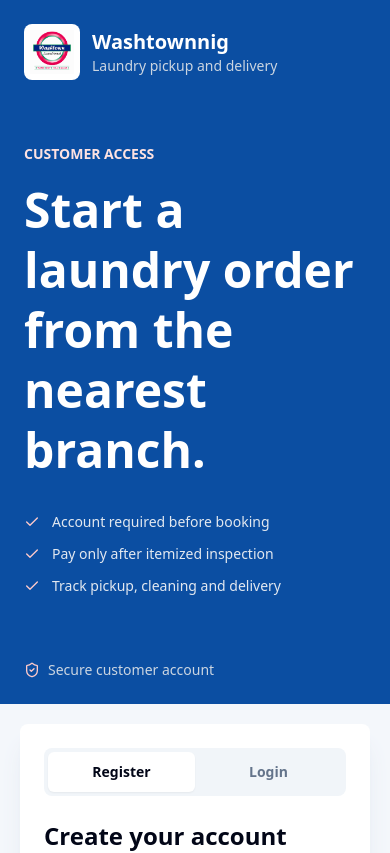
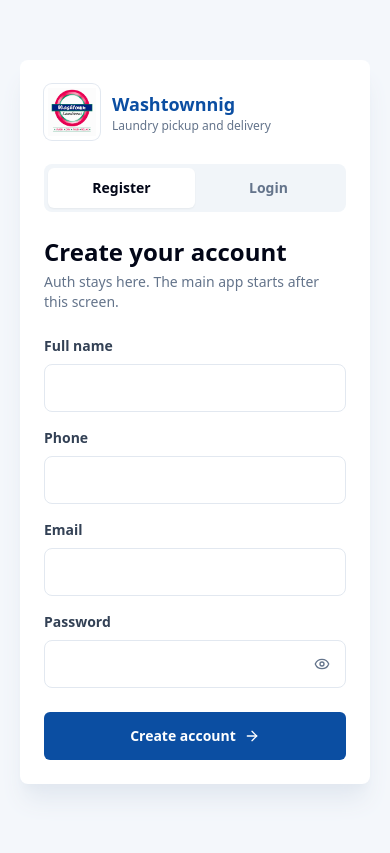
Before and after one commit to Washtown-Laundromart/customer_app, a Next.js app: page /auth in a window 390 px wide. Shown: the top 853 px of the page. Built offline with nearby package versions, Linux system fonts and the light colour scheme.

Commit message:
Add video auth background

```diff
--- a/app/auth/page.tsx
+++ b/app/auth/page.tsx
@@ -103,8 +103,12 @@
 
   return (
     <main className="grid min-h-screen bg-[#f4f7fb] text-slate-950 lg:grid-cols-[0.95fr_1.05fr]">
-      <section className="flex flex-col justify-between bg-[#0b4ea2] p-6 text-white lg:p-10">
-        <div className="flex items-center gap-3">
+      <section className="relative hidden min-h-screen overflow-hidden text-white lg:flex lg:flex-col lg:justify-between lg:p-10">
+        <video className="absolute inset-0 h-full w-full object-cover" autoPlay muted loop playsInline preload="metadata" aria-hidden="true">
+          <source src="/auth-background.mp4" type="video/mp4" />
+        </video>
+        <div className="absolute inset-0 bg-slate-950/55" />
+        <div className="relative flex items-center gap-3">
           <div className="flex h-14 w-14 items-center justify-center rounded-lg bg-white p-1.5">
             <img src="/washtownlogo.png" alt="Washtownnig" className="max-h-full max-w-full object-contain" />
           </div>
@@ -113,7 +117,7 @@
             <p className="text-sm text-slate-300">Laundry pickup and delivery</p>
           </div>
         </div>
-        <div className="my-16 max-w-xl">
+        <div className="relative my-16 max-w-xl">
           <p className="text-sm font-bold uppercase text-red-100">Customer access</p>
           <h1 className="mt-4 text-5xl font-bold leading-tight">Start a laundry order from the nearest branch.</h1>
           <div className="mt-8 grid gap-3 text-sm text-slate-200">
@@ -122,7 +126,7 @@
             ))}
           </div>
         </div>
-        <div className="flex items-center gap-2 text-sm text-slate-300">
+        <div className="relative flex items-center gap-2 text-sm text-slate-300">
           <ShieldCheck className="h-4 w-4 text-red-200" />
           Secure customer account
         </div>
@@ -130,6 +134,15 @@
 
       <section className="flex items-center justify-center p-5">
         <Card className="w-full max-w-xl border-0 p-6 shadow-xl shadow-slate-200">
+          <div className="mb-6 flex items-center gap-3 lg:hidden">
+            <div className="flex h-14 w-14 items-center justify-center rounded-lg bg-white p-1 ring-1 ring-slate-200">
+              <img src="/washtownlogo.png" alt="Washtownnig" className="max-h-full max-w-full object-contain" />
+            </div>
+            <div>
+              <p className="text-lg font-bold text-[#0b4ea2]">Washtownnig</p>
+              <p className="text-xs text-slate-500">Laundry pickup and delivery</p>
+            </div>
+          </div>
           <div className="mb-6 flex rounded-lg bg-slate-100 p-1">
             {(["register", "login"] as const).map((item) => (
               <button key={item} onClick={() => switchMode(item)} className={`h-10 flex-1 rounded-md text-sm font-bold capitalize ${mode === item ? "bg-white shadow-sm" : "text-slate-500"}`}>
--- a/components/toast-provider.tsx
+++ b/components/toast-provider.tsx
@@ -52,12 +52,12 @@
 function ToastItem({ toast, onClose }: { toast: Toast; onClose: () => void }) {
   const Icon = toast.type === "success" ? CheckCircle2 : toast.type === "error" ? AlertCircle : Info;
   const styles = {
-    success: "border-blue-200 bg-blue-50 text-blue-950",
+    success: "border-emerald-200 bg-emerald-50 text-emerald-950",
     error: "border-rose-200 bg-rose-50 text-rose-950",
     info: "border-red-200 bg-red-50 text-red-950"
   }[toast.type];
   const iconStyles = {
-    success: "text-blue-700",
+    success: "text-emerald-600",
     error: "text-rose-600",
     info: "text-red-700"
   }[toast.type];
```
Also changed, not shown: 1 other file (tests, documents, lock files or other folders).
